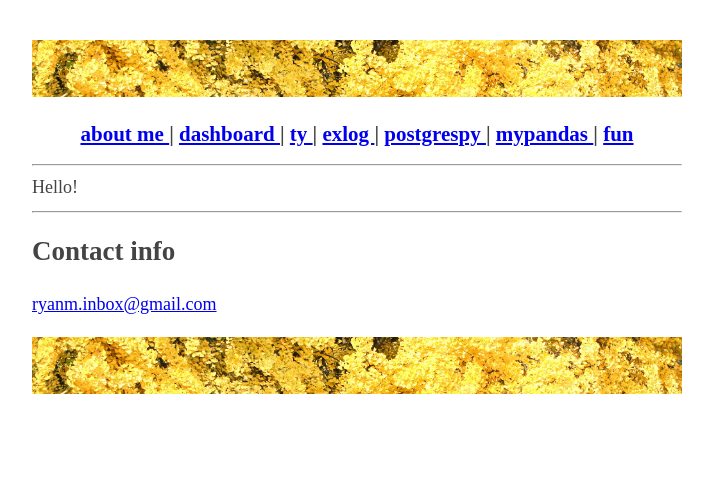
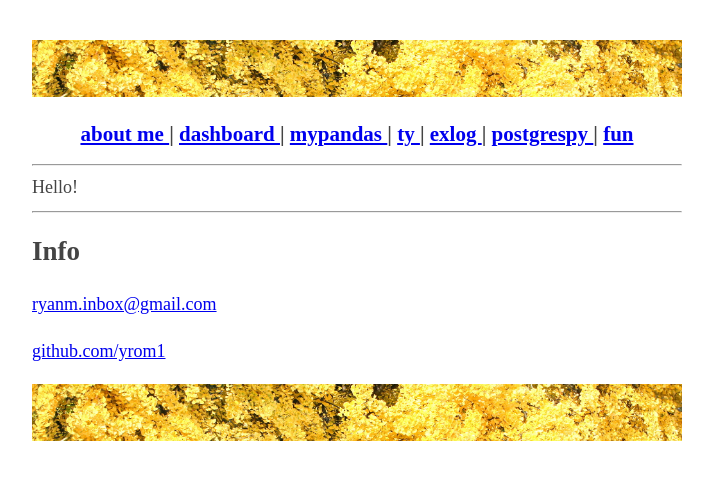
Before and after one commit to yrom1/flask-dashboard, a Flask app: page / in a window 1280 px wide. Shown: the top 480 px of the page, without its empty margins (283-996 px from the left). Run offline with Flask 2, Linux system fonts and the light colour scheme.

Commit message:
Fix postgrespy link, move mypandas up, rename to info, add gh link

```diff
--- a/templates/layout.html
+++ b/templates/layout.html
@@ -24,6 +24,10 @@
                 dashboard
             </a>
             |
+            <a href="{{ url_for('mypandas') }}">
+                mypandas
+            </a>
+            |
             <a href="{{ url_for('ty') }}">
                 ty
             </a>
@@ -32,12 +36,8 @@
                 exlog
             </a>
             |
-            <a href="{{ url_for('about') }}">
+            <a href="{{ url_for('postgrespy') }}">
                 postgrespy
-            </a>
-            |
-            <a href="{{ url_for('mypandas') }}">
-                mypandas
             </a>
             |
             <a href="{{ url_for('fun') }}">
@@ -52,11 +52,16 @@
     <footer>
         <hr />
         <h2>
-            Contact info
+            Info
         </h2>
         <p>
             <a href="mailto:ryanm.inbox@gmail.com?subject=yrom1.github.io">
                 ryanm.inbox@gmail.com
+            </a>
+        </p>
+        <p>
+            <a href="http://github.com/yrom1">
+                github.com/yrom1
             </a>
         </p>
         <img alt="credit: Jean-Pol GRANDMONT" class="ginkgo" src="/static/trees.jpg" />
```
